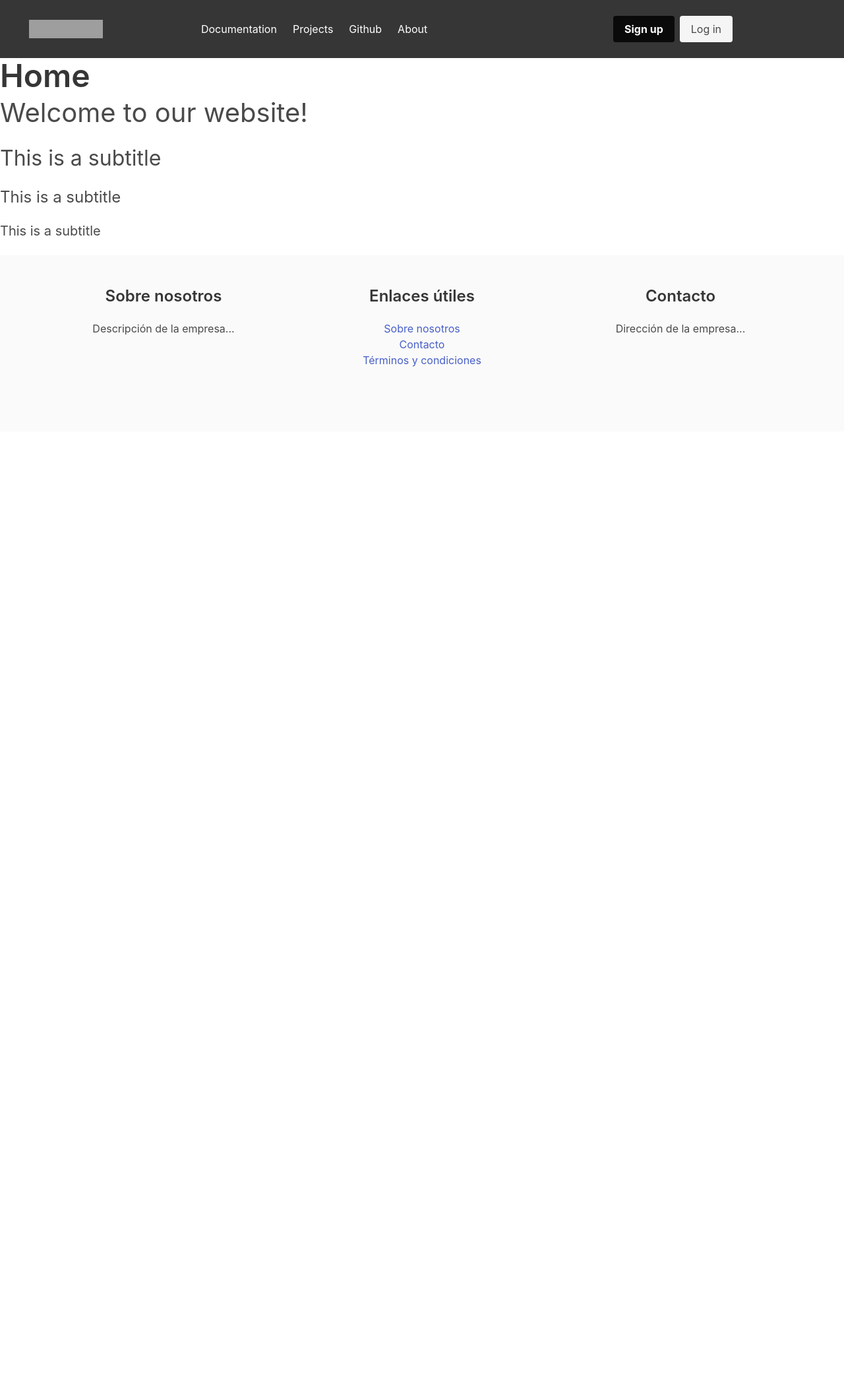
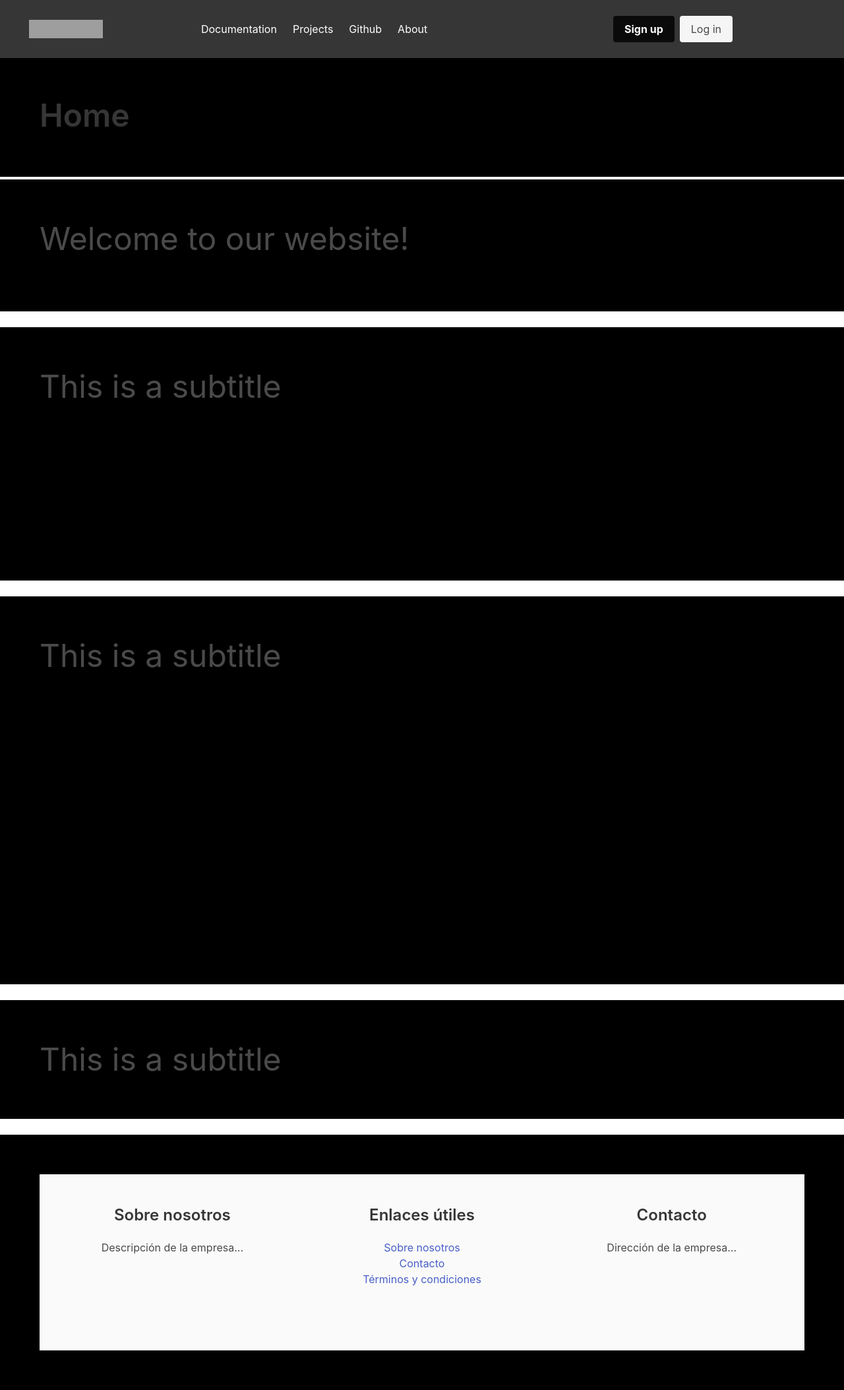
Before and after one commit to dopelDev/project_logs, a Django app: page / in a window 1280 px wide. Shown: the whole page at 66% size. Before the commit the page ends 556 px from the top, so only its background shows below. Run offline with Django 4.2, Linux system fonts and the light colour scheme; some libraries are stand-ins or nearby versions; grey boxes are pictures that could not be loaded.

Commit message:
update requirements.txt

```diff
--- a/portablog/portablog/settings.py
+++ b/portablog/portablog/settings.py
@@ -26,7 +26,7 @@ SECRET_KEY = 'django-insecure-hnr-r_gk&k89ao1dc2hv^ibp#q_x(#7@jmg#nmqb7rmd)rn$m(
 # SECURITY WARNING: don't run with debug turned on in production!
 DEBUG = True
 
-ALLOWED_HOSTS = []
+ALLOWED_HOSTS = ['192.168.1.60']
 
 
 # Application definition
--- a/portablog/projects/templates/home.html
+++ b/portablog/projects/templates/home.html
@@ -6,13 +6,27 @@
 	<header>
 		{% include 'includes/header.html' %}
 	</header>
-	<body>
-	<h1 class="title is-1">Home</h1>
-	<h2 class="subtitle is-2">Welcome to our website!</h2>
-	<h3 class="subtitle is-3">This is a subtitle</h3>
-	<h4 class="subtitle is-4">This is a subtitle</h4>
-	<h5 class="subtitle is-5">This is a subtitle</h5>
-	</body>
-	<footer>
+	<body class="grid-container">
+		<h1 class="title is-1 grid-item">Home</h1>
+		<h2 class="subtitle grid-item is-1">Welcome to our website!</h2>
+		<h3 class="subtitle grid-item is-1">This is a subtitle</h3>
+		<h4 class="subtitle grid-item is-1">This is a subtitle</h4>
+		<h5 class="subtitle grid-item is-1">This is a subtitle</h5>
+	<footer class="grid-item">
 		{% include 'includes/footer.html' %}
 	</footer>
+
+	</body>
+
+	<style>
+/* CSS */
+.grid-container {
+	display: grid;
+	grid-template-rows: 0fr 1fr 1fr 2fr 3fr 1fr;
+	grid-template-columns: 1fr;
+}
+	.grid-item {
+		background-color: #000000;
+		padding: 60px;
+	}
+	</style>
--- a/requirements.txt
+++ b/requirements.txt
@@ -1,5 +1,6 @@
 asgiref==3.7.2
 Django==4.2.1
 gunicorn==21.2.0
+Markdown==3.4.4
 packaging==23.1
 sqlparse==0.4.4
```
